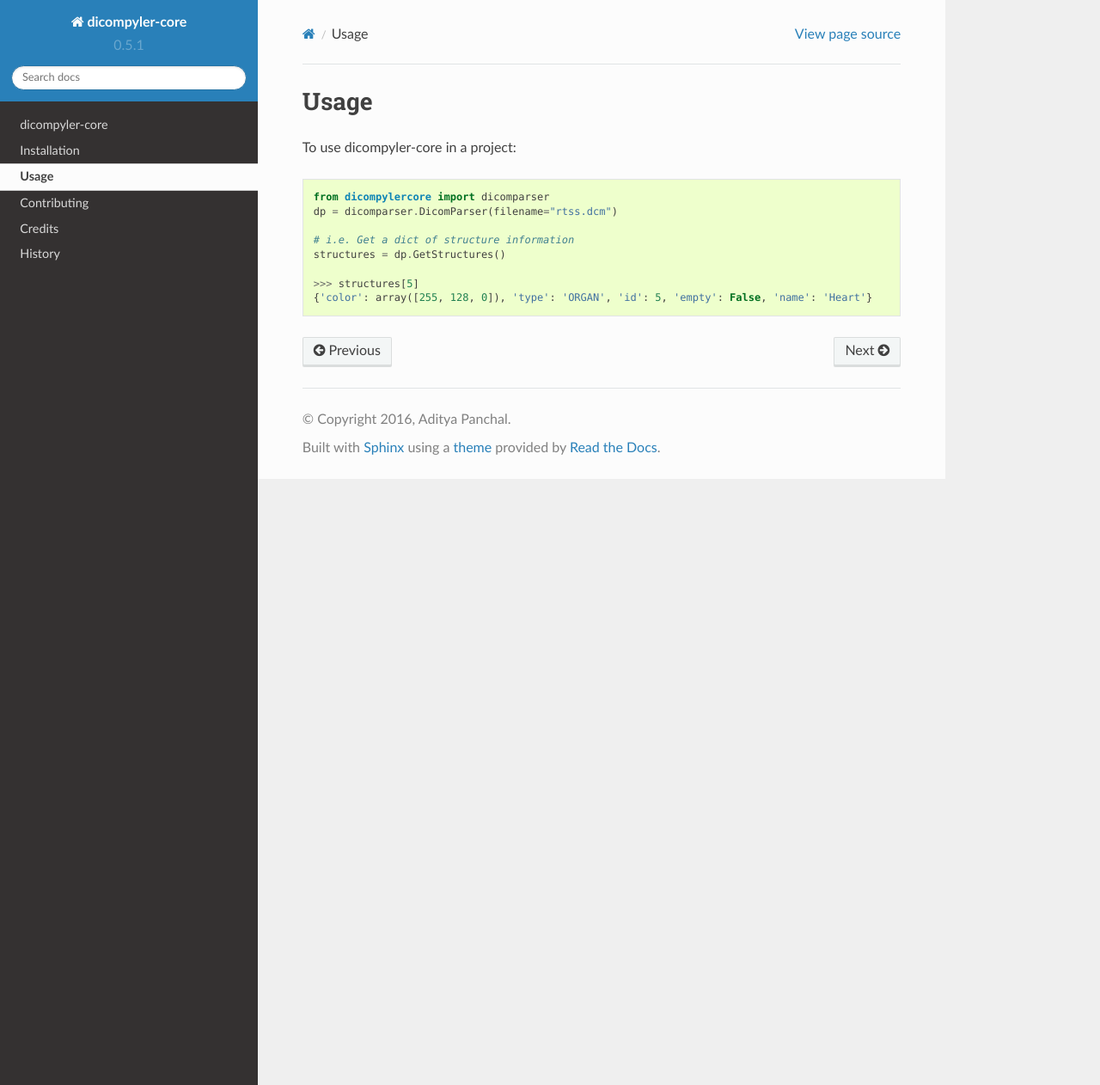
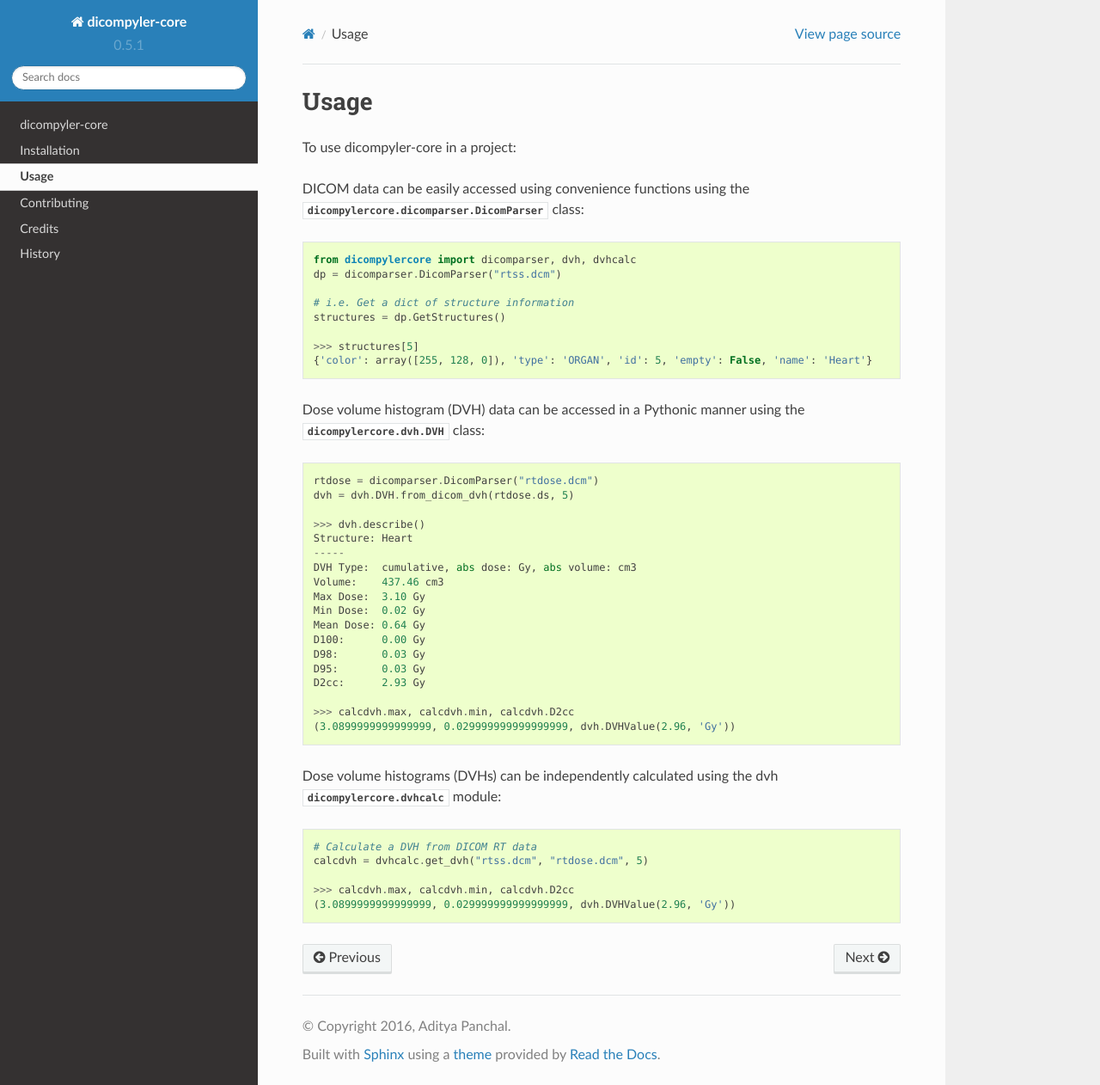
Before and after one commit to dicompyler/dicompyler-core, a Sphinx documentation site: the page built from docs/usage.rst, in a window 1280 px wide and 1262 px high. Shown: the whole window at 86% size. Built offline with Sphinx 7.4.7 and the Read the Docs theme 2.0.0, drawn with Linux system fonts in a browser that asks for light colours; the version number is read from the project's files by our own code.

Commit message:
Updated documentation with new info about the dvh and dvhcalc modules.

```diff
--- a/docs/conf.py
+++ b/docs/conf.py
@@ -44,7 +44,7 @@ extensions = ['sphinx.ext.autodoc', 'sphinx.ext.viewcode',
               'sphinx.ext.napoleon']
 
 autodoc_mock_imports = ['numpy', 'dicom', 'pydicom', 'pydicom.dicomio',
-                        'PIL', 'numpy.ma', 'matplotlib.nxutils']
+                        'dicom.dataset', 'PIL', 'numpy.ma', 'matplotlib.path']
 
 # Add any paths that contain templates here, relative to this directory.
 templates_path = ['_templates']
--- a/docs/usage.rst
+++ b/docs/usage.rst
@@ -4,13 +4,48 @@ Usage
 
 To use dicompyler-core in a project:
 
+DICOM data can be easily accessed using convenience functions using the :mod:`dicompylercore.dicomparser.DicomParser` class:
+
 .. code-block:: python
 
-    from dicompylercore import dicomparser
-    dp = dicomparser.DicomParser(filename="rtss.dcm")
+    from dicompylercore import dicomparser, dvh, dvhcalc
+    dp = dicomparser.DicomParser("rtss.dcm")
 
     # i.e. Get a dict of structure information
     structures = dp.GetStructures()
 
     >>> structures[5]
     {'color': array([255, 128, 0]), 'type': 'ORGAN', 'id': 5, 'empty': False, 'name': 'Heart'}
+
+Dose volume histogram (DVH) data can be accessed in a Pythonic manner using the :mod:`dicompylercore.dvh.DVH` class:
+
+.. code-block:: python
+
+    rtdose = dicomparser.DicomParser("rtdose.dcm")
+    dvh = dvh.DVH.from_dicom_dvh(rtdose.ds, 5)
+
+    >>> dvh.describe()
+    Structure: Heart
+    -----
+    DVH Type:  cumulative, abs dose: Gy, abs volume: cm3
+    Volume:    437.46 cm3
+    Max Dose:  3.10 Gy
+    Min Dose:  0.02 Gy
+    Mean Dose: 0.64 Gy
+    D100:      0.00 Gy
+    D98:       0.03 Gy
+    D95:       0.03 Gy
+    D2cc:      2.93 Gy
+
+    >>> calcdvh.max, calcdvh.min, calcdvh.D2cc
+    (3.0899999999999999, 0.029999999999999999, dvh.DVHValue(2.96, 'Gy'))
+
+Dose volume histograms (DVHs) can be independently calculated using the dvh :mod:`dicompylercore.dvhcalc` module:
+
+.. code-block:: python
+
+    # Calculate a DVH from DICOM RT data
+    calcdvh = dvhcalc.get_dvh("rtss.dcm", "rtdose.dcm", 5)
+
+    >>> calcdvh.max, calcdvh.min, calcdvh.D2cc
+    (3.0899999999999999, 0.029999999999999999, dvh.DVHValue(2.96, 'Gy'))
```
Also changed, not shown: README.rst (+32 -8 lines), docs/dicompylercore.rst (+8 -0 lines).
